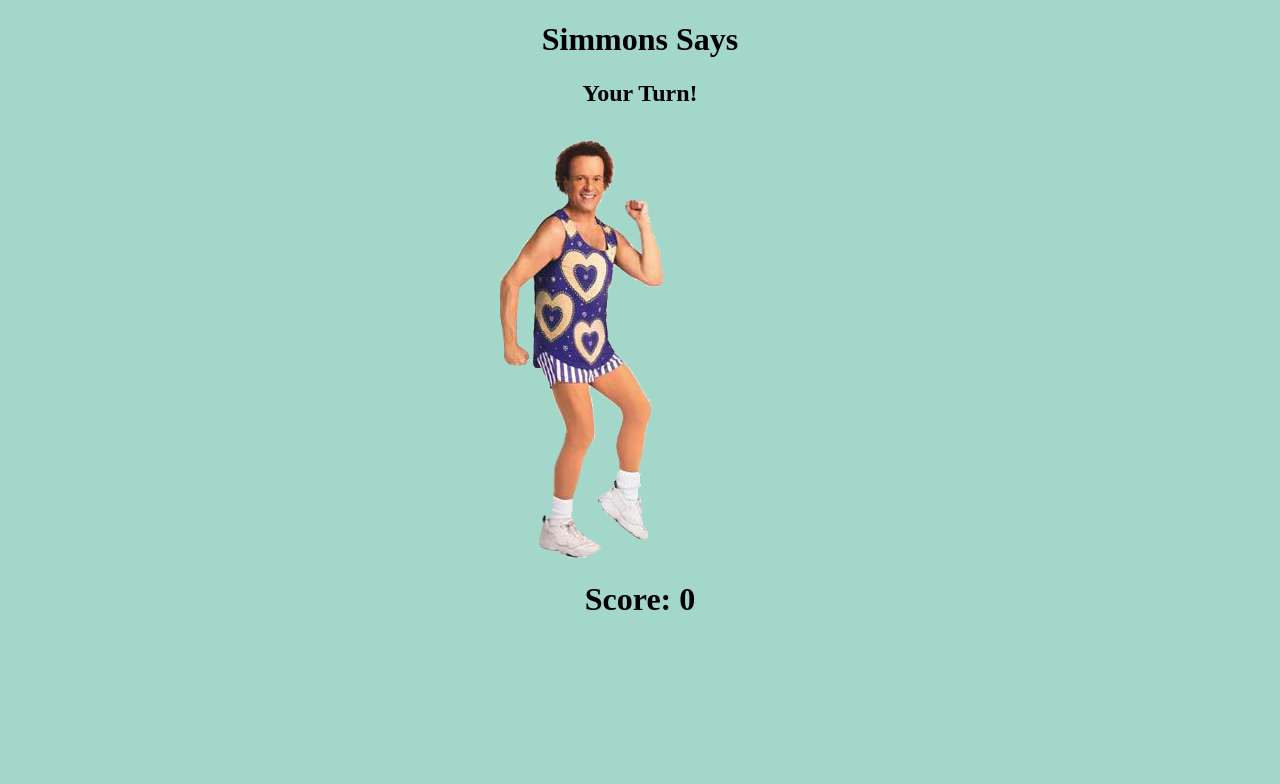
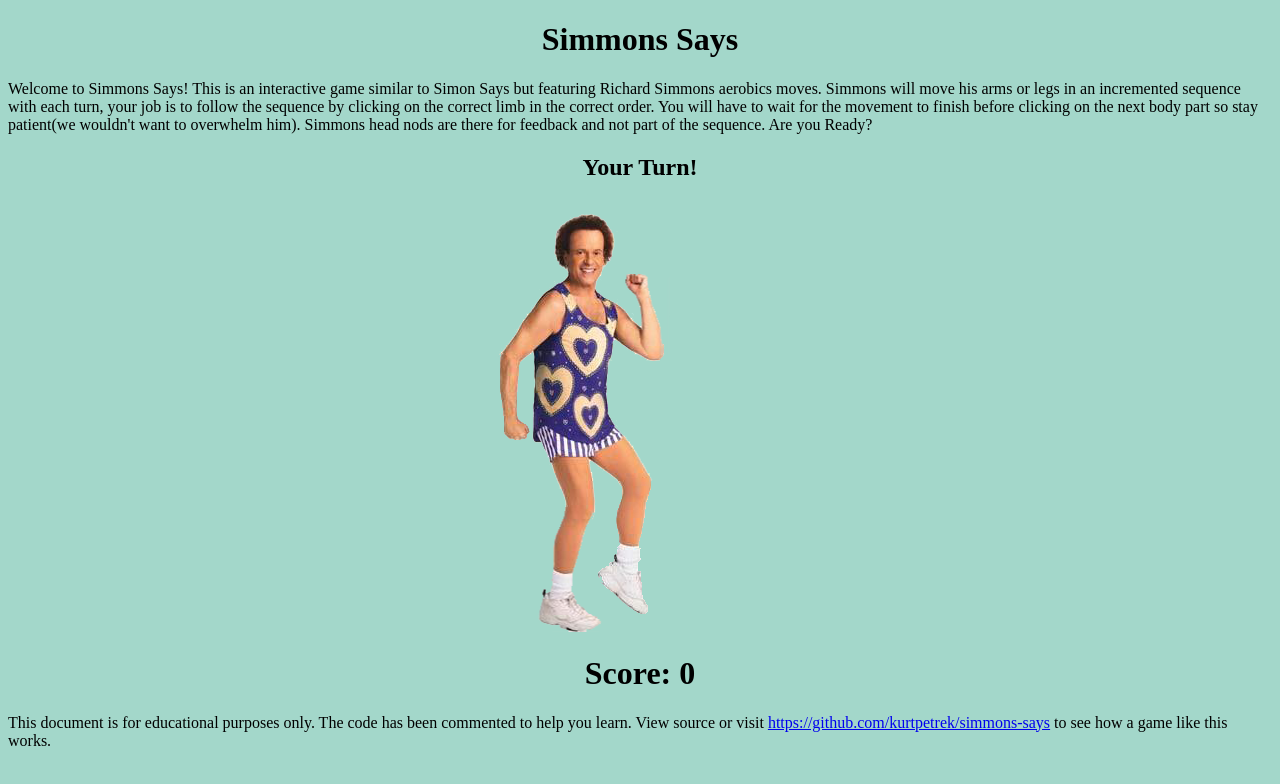
Before and after one commit to kurtpetrek/simmons-says, a website: page index.html in a window 1280 px wide. Drawn offline with Linux system fonts and the light colour scheme.

Commit message:
added html for info and disclamer

```diff
--- a/index.html
+++ b/index.html
@@ -1,14 +1,19 @@
 <!DOCTYPE html>
 <html lang="en">
+
 <head>
   <meta charset="UTF-8">
   <meta name="viewport" content="width=device-width, initial-scale=1">
   <title>Simmons Says</title>
   <link rel="stylesheet" href="css/style.css">
 </head>
+
 <body>
-
   <h1>Simmons Says</h1>
+  <div class="info">
+    <p>Welcome to Simmons Says! This is an interactive game similar to Simon Says but featuring Richard Simmons aerobics moves. Simmons will move his arms or legs in an incremented sequence with each turn, your job is to follow the sequence by clicking on the correct limb in the correct order. You will have to wait for the movement to finish before clicking on the next body part so stay patient(we wouldn't want to overwhelm him). Simmons head nods are there for feedback and not part of the sequence. Are you Ready?</p>
+  </div>
+  <div class="game">
     <h2 id="coach">Here we go!</h2>
 
     <div class="image-container">
@@ -22,7 +27,10 @@
 
     <h1>Score: <span id="score">0</span></h1>
 
+    <p class="disclamer">This document is for educational purposes only. The code has been commented to help you learn. View source or visit <a href="https://github.com/kurtpetrek/simmons-says">https://github.com/kurtpetrek/simmons-says</a> to see how a game like this works.</p>
+  </div>
 
   <script src="js/script.js"></script>
 </body>
+
 </html>
```
Lines whose indentation alone changed are shown as unchanged.
